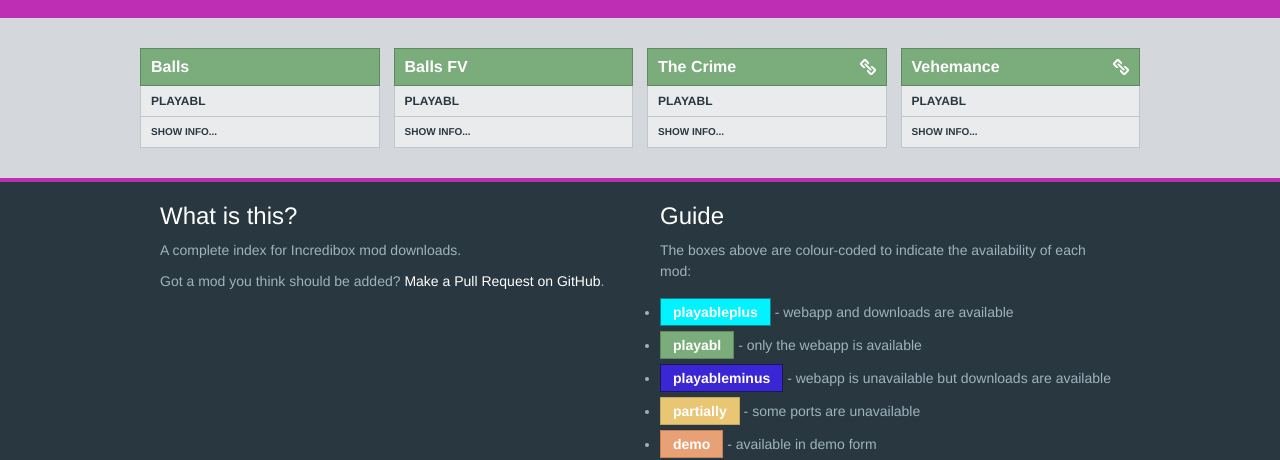
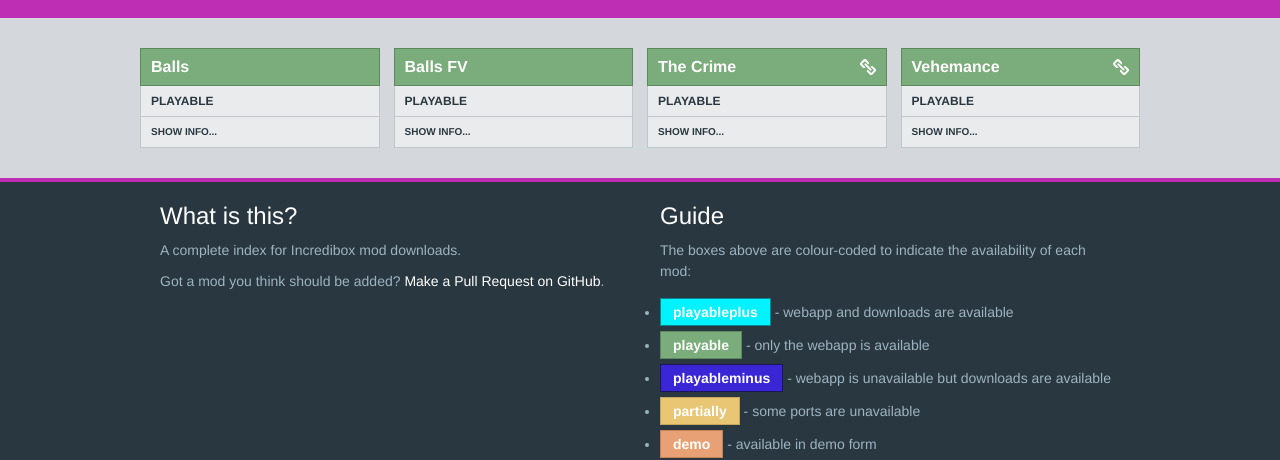
Before and after one commit to Incredimods/incredimods.github.io, a Jekyll site: the page built from _pages/index.html, in a window 1280 px wide and 1091 px high. Shown: the part 383-843 px from the top of the window. Built offline with Jekyll 4.4.1, drawn with Linux system fonts in a browser that asks for light colours.

Commit message:
Update en.json

```diff
--- a/_data/trans/en.json
+++ b/_data/trans/en.json
@@ -3,7 +3,7 @@
     "availability": "availability",
     "availability_demo": "demo",
     "availability_playableplus": "playableplus",
-    "availability_playable": "playabl",
+    "availability_playable": "playable",
     "availability_playableminus": "playableminus",
     "availability_lost": "lost",
     "availability_partially": "partially",
```
